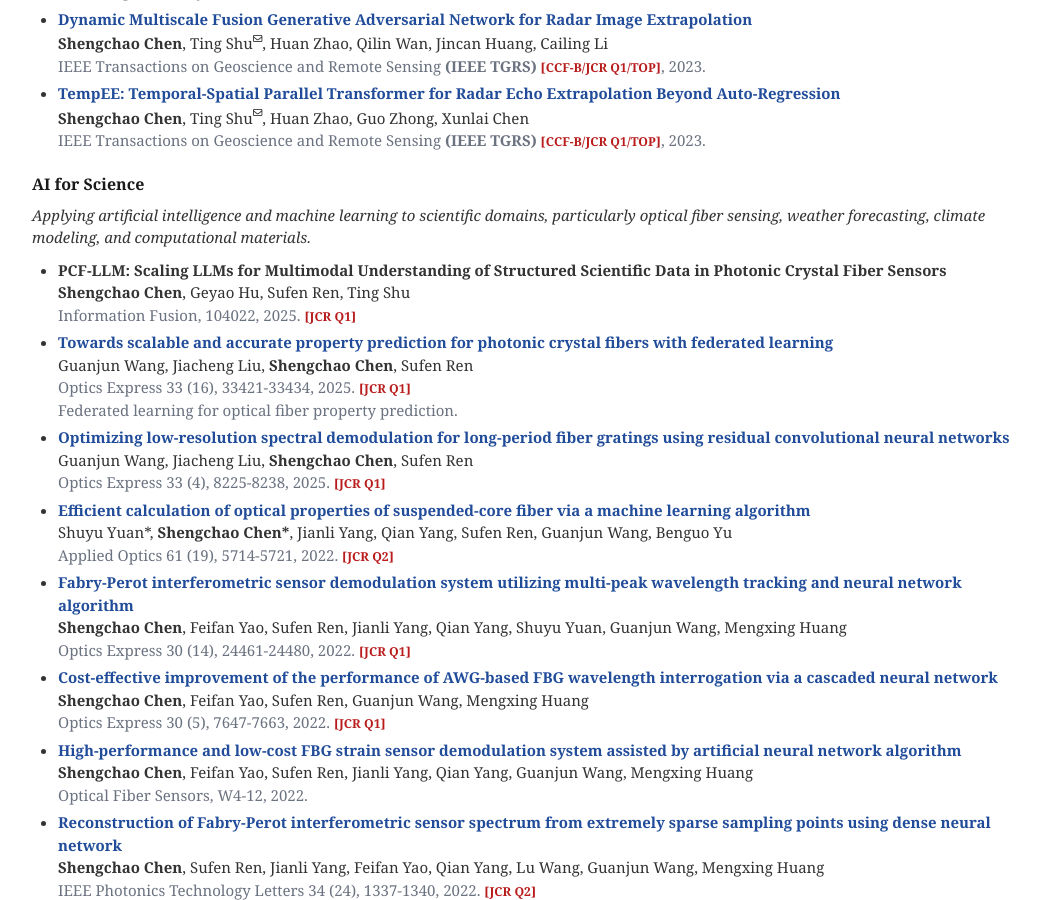
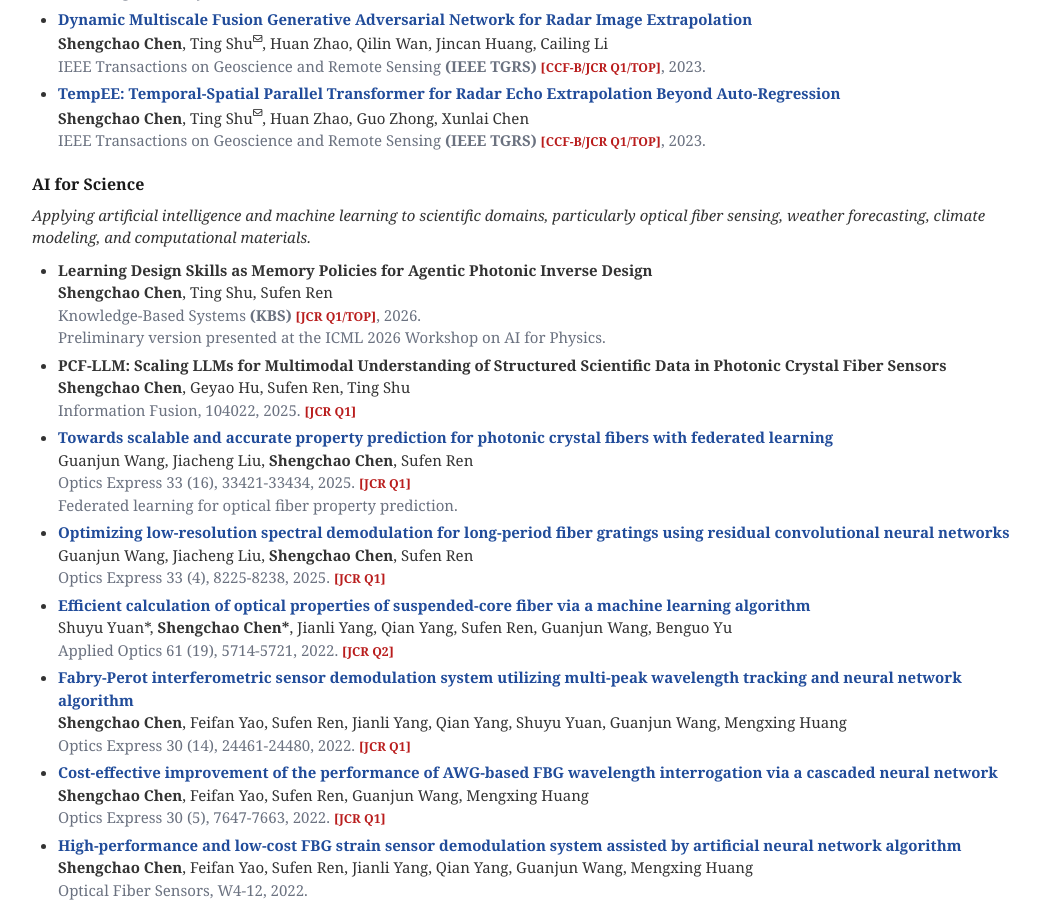
Before and after one commit to shengchaochen82/shengchaochen82.github.io, a Jekyll site: the page built from index.md, in a window 1280 px wide and 900 px high, scrolled down 2348 px. Shown: the whole window, without its empty margins (108-1148 px from the left). Built offline with Jekyll 4.4.1, drawn with Linux system fonts in a browser that asks for light colours.

Commit message:
Content: add photonic inverse design paper (KBS, ICML workshop preview noted)
Co-Authored-By: Claude Sonnet 5 <noreply@anthropic.com>

```diff
--- a/_data/publications.yml
+++ b/_data/publications.yml
@@ -68,6 +68,12 @@ ai4science:
   color: "#10b981"
   description: "Applying artificial intelligence and machine learning to scientific domains, particularly optical fiber sensing, weather forecasting, climate modeling, and computational materials."
   papers:
+    - title: "Learning Design Skills as Memory Policies for Agentic Photonic Inverse Design"
+      authors: "<strong>Shengchao Chen</strong>, Ting Shu, Sufen Ren"
+      conference_short: KBS
+      conference: "Knowledge-Based Systems <strong>(KBS)</strong> <span class='classic-tag'>[JCR Q1/TOP]</span>, 2026."
+      notes: "Preliminary version presented at the ICML 2026 Workshop on AI for Physics."
+
     - title: "PCF-LLM: Scaling LLMs for Multimodal Understanding of Structured Scientific Data in Photonic Crystal Fiber Sensors"
       authors: "<strong>Shengchao Chen</strong>, Geyao Hu, Sufen Ren, Ting Shu"
       conference_short: Information Fusion
```
